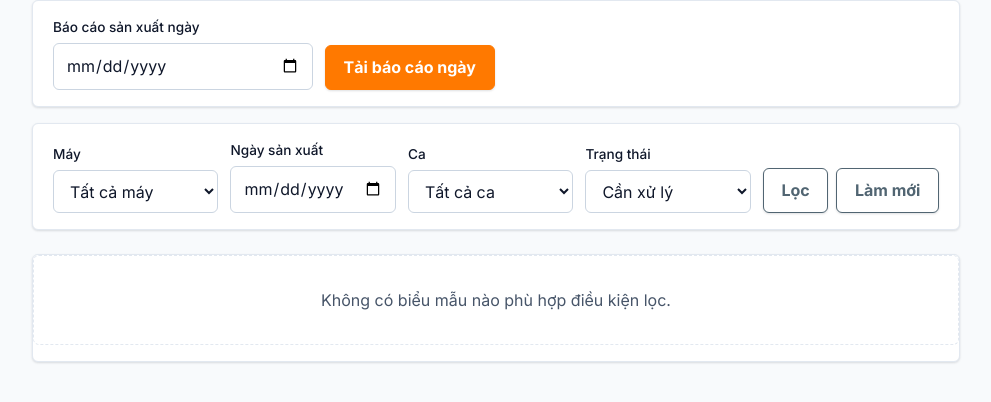
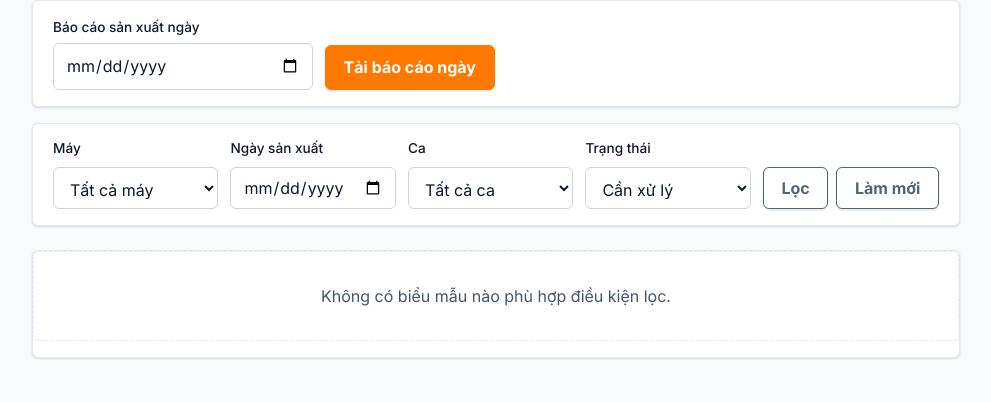
Before and after one commit to lystiger/HASC-OCR, a FastAPI app: template hasc/web/templates/office.html in a window 1280 px wide. Shown: the part 185-587 px from the top of the page, without its empty margins (144-1135 px from the left). Run offline with FastAPI, Linux system fonts and the light colour scheme; the template is opened without the code that fills it, so the values that code supplies are empty; parts of the project's set-up code (start-up, migrations or seed data) failed here and were passed over.

Commit message:
fix(web): align office filter row; drop username next to Đăng xuất
Co-Authored-By: Claude Haiku 5.5 <noreply@anthropic.com>

```diff
--- a/hasc/web/static/css/app.css
+++ b/hasc/web/static/css/app.css
@@ -335,12 +335,6 @@ th {
   gap: 0.25rem 0.75rem;
 }
 
-.site-nav__user {
-  font-size: 0.9rem;
-  color: var(--color-muted);
-  white-space: nowrap;
-}
-
 .action-row {
   display: flex;
   flex-wrap: wrap;
@@ -434,9 +428,32 @@ th {
   align-items: end;
 }
 
+.filter-form select,
+.filter-form input[type="date"] {
+  height: 42px;
+  box-sizing: border-box;
+  margin: 0;
+}
+
+.filter-form .form-field label {
+  display: block;
+  margin: 0 0 0.35rem;
+  line-height: 1.2;
+}
+
 .filter-form__actions {
   display: flex;
   gap: 0.5rem;
+}
+
+.filter-form__actions .btn {
+  height: 42px;
+  min-height: 42px;
+  padding-top: 0;
+  padding-bottom: 0;
+  display: inline-flex;
+  align-items: center;
+  justify-content: center;
 }
 
 @media (max-width: 800px) {
--- a/hasc/web/templates/base.html
+++ b/hasc/web/templates/base.html
@@ -18,7 +18,6 @@
         <nav class="site-nav" aria-label="Điều hướng chính">
           {% block nav %}
           {% if user %}
-          <span class="site-nav__user">{{ user.username }} · {{ {"operator": "Trưởng ca", "employee": "Văn phòng", "boss": "Giám đốc", "admin": "Quản trị"}.get(user.role, user.role) }}</span>
           <a href="/logout">Đăng xuất</a>
           {% endif %}
           {% endblock %}
```
Also changed, not shown: tests/test_operator.py (+1 -2 lines).
